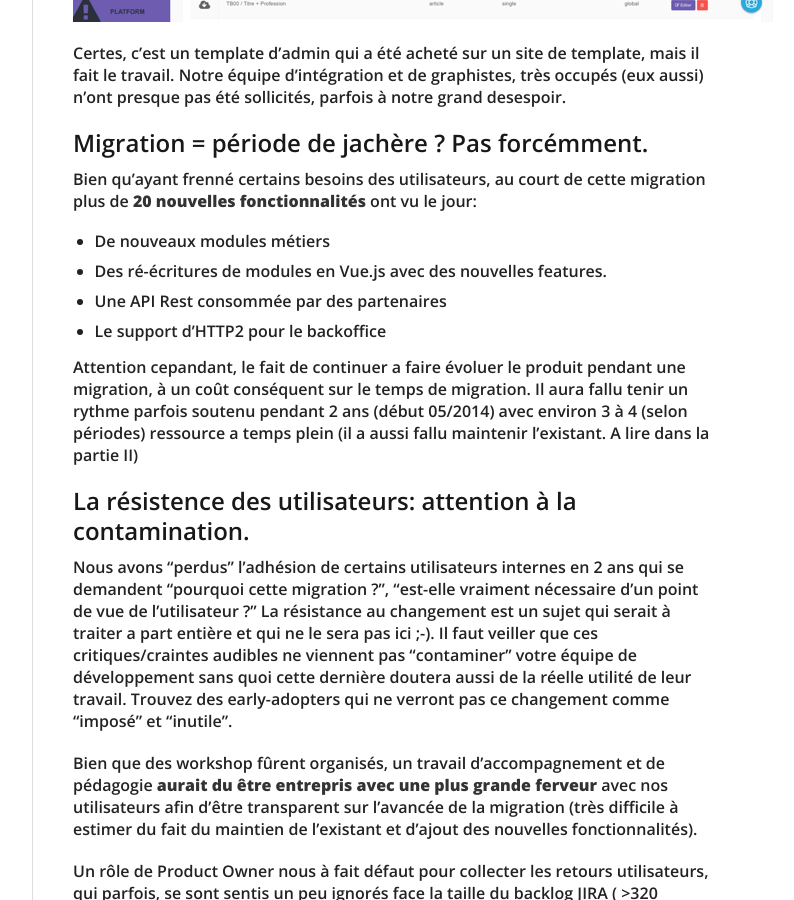
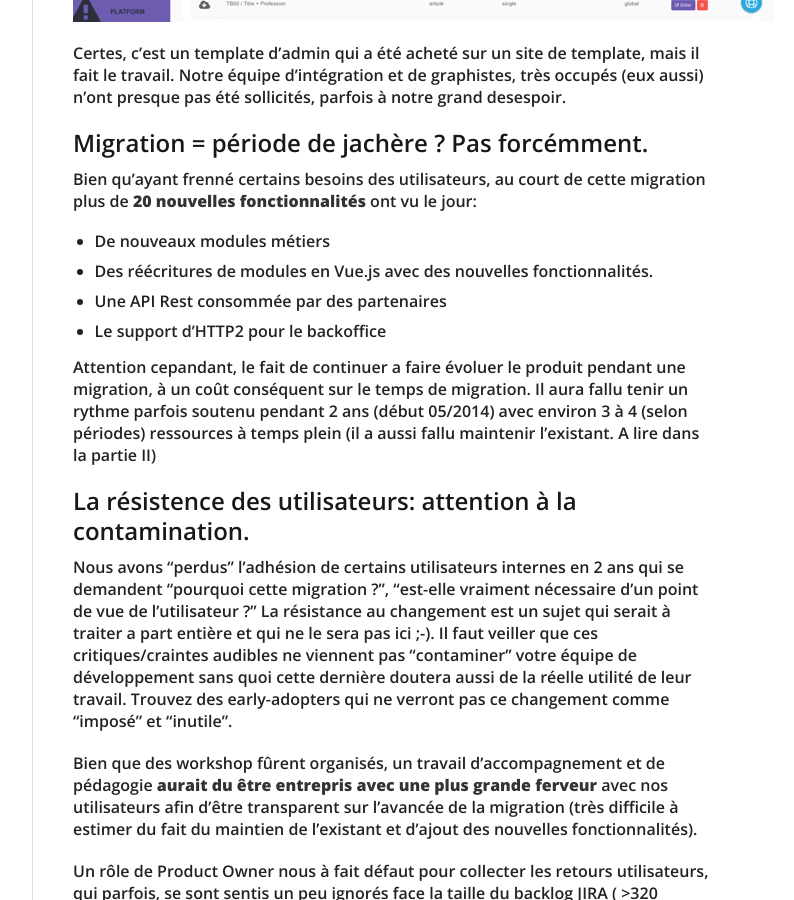
Before and after one commit to swanson/lagom, a Jekyll site: the page built from _posts/2016-07-18-migration-couts-et-gains.md, in a window 1280 px wide and 900 px high, scrolled down 3644 px. Shown: the whole window, without its empty margins (378-1172 px from the left). Built offline with Jekyll 4.4.1, drawn with Linux system fonts in a browser that asks for light colours; nearby versions of some CDN libraries; comment, search, counter and statistics services are not loaded; some of the changed text lies outside the part shown.

Commit message:
réécriture

```diff
--- a/_posts/2016-07-18-migration-couts-et-gains.md
+++ b/_posts/2016-07-18-migration-couts-et-gains.md
@@ -23,7 +23,7 @@ _Cliquez pour une version dépliée de l'architecture_
 
 [![Architecture yprox v2 version simplifiée](/assets/images/yprox_architecture_v2.png)](https://www.evernote.com/l/ARGX1eBvtjFLCKMrVYdtkgAmmnsbCa8ow_Q)
 
-Je tiens à préciser qu'il s'agit d'une migration, le code/logique n'a pas été ré-écrit "from scratch" puisque le coeur à bénéficié d'une **base solide**.
+Je tiens à préciser qu'il s'agit d'une migration, le code/logique n'a pas été réécrit "from scratch" puisque le coeur à bénéficié d'une **base solide**.
 
 Cepandant, beaucoup de modules ont bénéficiés de gros refactoring et d'une restructuration profonde.
 Au final, voilà le tableau comparatif avant/après du nombre de lignes de code (acronyme LOC), tel que rapporté par l'utilitaire Cloc.
@@ -64,11 +64,11 @@ Certes, c'est un template d'admin qui a été acheté sur un site de template, m
 Bien qu'ayant frenné certains besoins des utilisateurs, au court de cette migration plus de **20 nouvelles fonctionnalités** ont vu le jour:
 
 - De nouveaux modules métiers
-- Des ré-écritures de modules en Vue.js avec des nouvelles features.
+- Des réécritures de modules en Vue.js avec des nouvelles fonctionnalités.
 - Une API Rest consommée par des partenaires
 - Le support d'HTTP2 pour le backoffice
 
-Attention cepandant, le fait de continuer a faire évoluer le produit pendant une migration, à un coût conséquent sur le temps de migration. Il aura fallu tenir un rythme parfois soutenu pendant 2 ans (début 05/2014) avec environ 3 à 4 (selon périodes) ressource a temps plein (il a aussi fallu maintenir l'existant. A lire dans la partie II)
+Attention cepandant, le fait de continuer a faire évoluer le produit pendant une migration, à un coût conséquent sur le temps de migration. Il aura fallu tenir un rythme parfois soutenu pendant 2 ans (début 05/2014) avec environ 3 à 4 (selon périodes) ressources à temps plein (il a aussi fallu maintenir l'existant. A lire dans la partie II)
 
 ## La résistence des utilisateurs: attention à la contamination.
 
```
